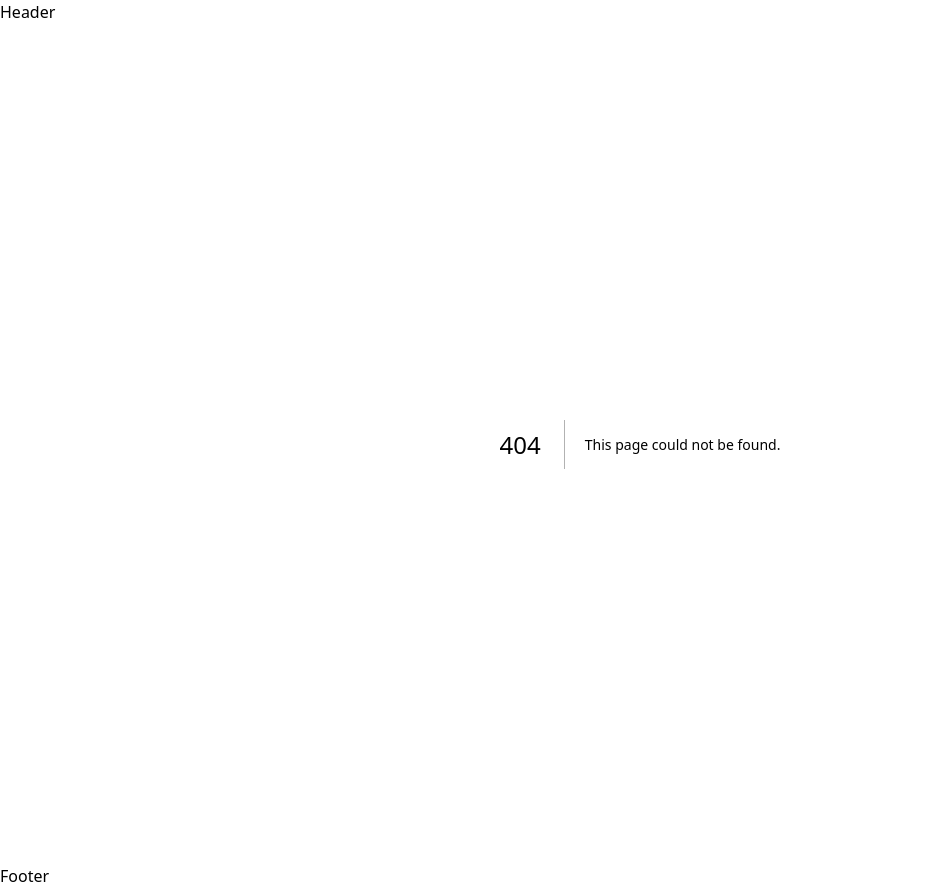
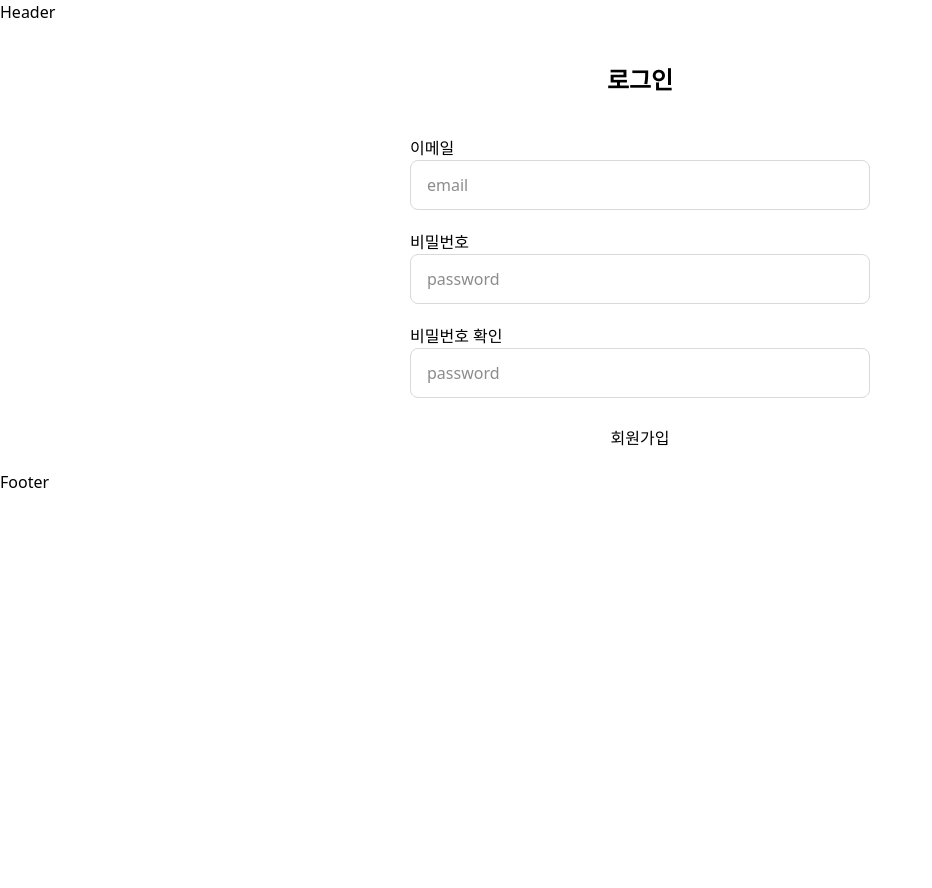
Before and after one commit to SeongWook-Hong/todo-list, a Next.js app: page /auth/signup in a window 1280 px wide. Before the commit this address had no page. Shown: the whole page, without its empty margins (0-932 px from the left). After the commit the page ends 800 px from the top, so only its background shows below. Built offline with nearby package versions, Linux system fonts and the light colour scheme.

Commit message:
feat: signin, signup 페이지 제작

```diff
--- /dev/null
+++ b/src/pages/auth/signin/index.tsx
@@ -0,0 +1,63 @@
+import Button from '@/components/common/Button';
+import InputForm from '@/components/common/InputForm';
+import { usePostUser } from '@/pages/api/hooks/useUsers';
+import { useState } from 'react';
+
+const Signin = () => {
+  const { mutate: postUser } = usePostUser();
+
+  const [values, setValues] = useState({
+    email: '',
+    password: '',
+  });
+  const handleAddUser = (userInfo: { email: string; password: string }) => {
+    postUser(userInfo);
+  };
+  function handleChangeInput(e: React.ChangeEvent<HTMLInputElement>) {
+    const { name, value } = e.target;
+
+    setValues((prevValues) => ({
+      ...prevValues,
+      [name]: value,
+    }));
+  }
+  function handleSubmitForm(e: React.FormEvent<HTMLFormElement>) {
+    e.preventDefault();
+    const formData = new FormData(e.currentTarget);
+
+    const email = formData.get('email') as string;
+    const password = formData.get('password') as string;
+    handleAddUser({ email, password });
+
+    console.log('Email:', email);
+    console.log('Password:', password);
+  }
+
+  return (
+    <>
+      <h1 className="mx-auto my-5">로그인</h1>
+      <form onSubmit={handleSubmitForm}>
+        <InputForm
+          htmlFor="email"
+          value={values.email}
+          onChange={handleChangeInput}
+        >
+          이메일
+        </InputForm>
+        <InputForm
+          htmlFor="password"
+          value={values.password}
+          onChange={handleChangeInput}
+        >
+          비밀번호
+        </InputForm>
+
+        <Button btn_type="primary" extraStyle="w-[100%] mt-2">
+          로그인
+        </Button>
+      </form>
+    </>
+  );
+};
+
+export default Signin;
--- /dev/null
+++ b/src/pages/auth/signup/index.tsx
@@ -0,0 +1,88 @@
+import Button from '@/components/common/Button';
+import InputForm from '@/components/common/InputForm';
+import { useGetUser, usePostUser } from '@/pages/api/hooks/useUsers';
+import { useRouter } from 'next/router';
+import { useState } from 'react';
+
+const Signup = () => {
+  const router = useRouter();
+
+  const [values, setValues] = useState({
+    email: '',
+    password: '',
+    retype: '',
+  });
+
+  const { mutate: postUser } = usePostUser();
+  const { mutate: getUser } = useGetUser();
+
+  const handleAddUser = (userInfo: { email: string; password: string }) => {
+    postUser(userInfo);
+  };
+  function handleChangeInput(e: React.ChangeEvent<HTMLInputElement>) {
+    const { name, value } = e.target;
+
+    setValues((prevValues) => ({
+      ...prevValues,
+      [name]: value,
+    }));
+  }
+
+  function handleSubmitForm(e: React.FormEvent<HTMLFormElement>) {
+    e.preventDefault();
+    const formData = new FormData(e.currentTarget);
+
+    const email = formData.get('email') as string;
+    const password = formData.get('password') as string;
+    const retype = formData.get('retype') as string;
+
+    if (password !== retype) {
+      alert('패스워드가 일치하지 않습니다.');
+      return;
+    }
+    getUser(email, {
+      onSuccess: () => {
+        alert('이미 사용 중인 이메일 입니다.');
+        return;
+      },
+    });
+
+    handleAddUser({ email, password });
+    router.push('/auth/signin');
+  }
+
+  return (
+    <>
+      <h1 className="mx-auto my-5">로그인</h1>
+      <form onSubmit={handleSubmitForm}>
+        <InputForm
+          htmlFor="email"
+          value={values.email}
+          onChange={handleChangeInput}
+        >
+          이메일
+        </InputForm>
+        <InputForm
+          htmlFor="password"
+          value={values.password}
+          onChange={handleChangeInput}
+        >
+          비밀번호
+        </InputForm>
+        <InputForm
+          htmlFor="retype"
+          type={'password'}
+          value={values.retype}
+          onChange={handleChangeInput}
+        >
+          비밀번호 확인
+        </InputForm>
+        <Button btn_type="primary" extraStyle="w-[100%] mt-2">
+          회원가입
+        </Button>
+      </form>
+    </>
+  );
+};
+
+export default Signup;
```
